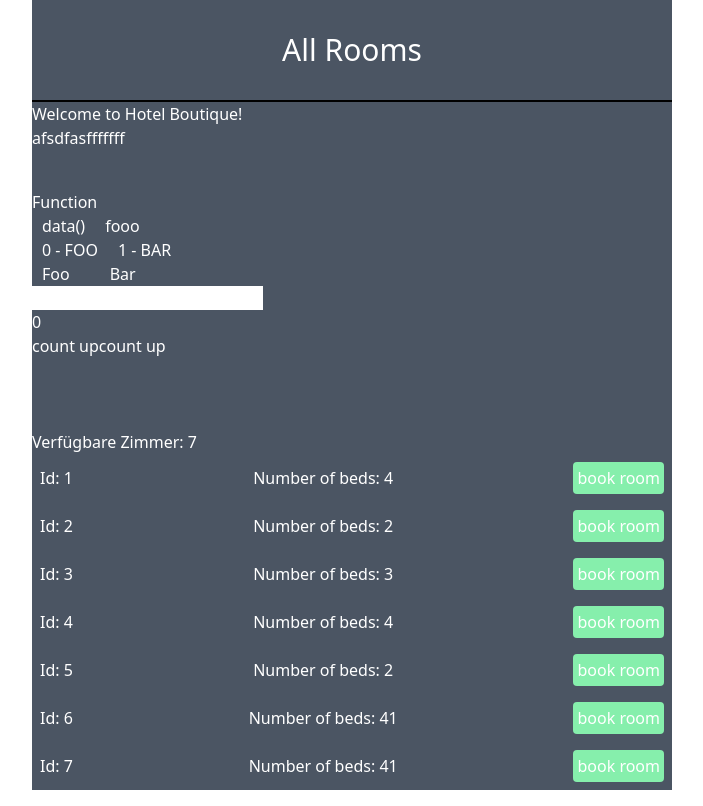
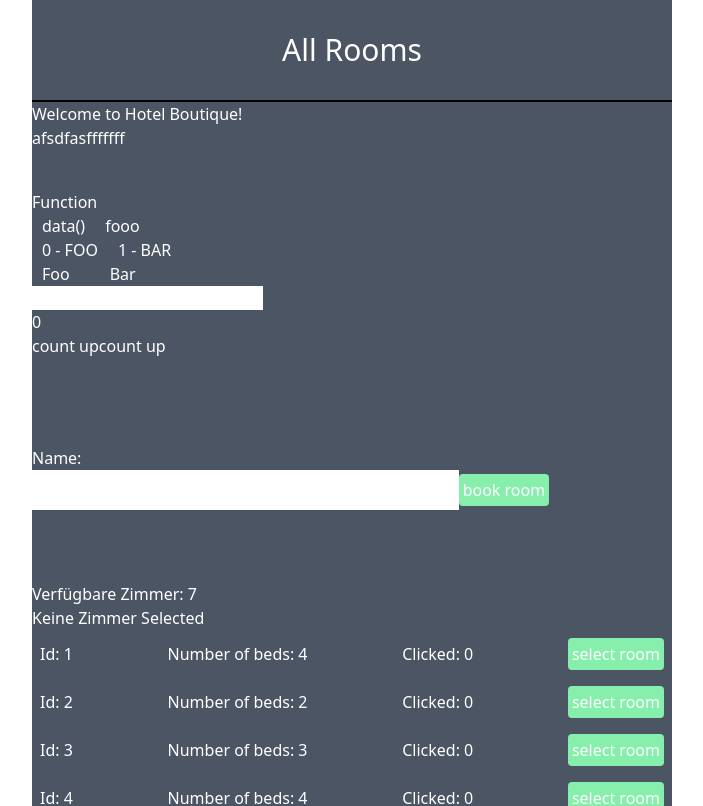
Before and after one commit to Lammer-FH/boutique-hotel-technikum-2024-bb, a Vue app in the folder boutique-hotel-technikum-vue/: page / in a window 1280 px wide. Shown: the top 806 px of the page, without its empty margins (288-991 px from the left). Built offline with nearby package versions, Linux system fonts and the light colour scheme.

Commit message:
last first steps

```diff
--- a/boutique-hotel-technikum-vue/src/App.vue
+++ b/boutique-hotel-technikum-vue/src/App.vue
@@ -5,10 +5,19 @@
     </div>
     <HelloWorld msg="Welcome to Hotel Boutique!"/>
     <br><br><br>
+    <div class="mt-4">
+      <p>Name: </p>
+      <input type="text" class="py-2 w-2/3 text-green-600" v-model="customerName"/>
+      <button class="bg-green-300 py-1 px-1 rounded " @click="bookRoom(customerName)">book room</button>
+    </div>
 
+
+    <br><br><br>
     <p>Verfügbare Zimmer: {{ zimmerListe.length}}</p>
-    <div v-for="room in zimmerListe" :key="room.id">
-      <RoomDetails :roomObject="room" ></RoomDetails>
+    <p v-if="selectedRooms.length > 0">Selected Zimmer: {{ selectedRooms.length}}</p>
+    <p v-else>Keine Zimmer Selected</p>
+    <div v-for="(room, index) in zimmerListe" :key="room.id">
+      <RoomDetails :roomObject="room" :roomIndex="index" @room-index="toggleId" @selectroom-index="selectRoom"></RoomDetails>
     </div>
   </div>
 </template>
@@ -26,14 +35,36 @@ export default {
   data() {
     return {
       zimmerListe: [
-        {id: 1, beds: 4},
-        {id: 2, beds: 2},
-        {id: 3, beds: 3},
-        {id: 4, beds: 4},
-        {id: 5, beds: 2},
-        {id: 6, beds: 41},
-        {id: 7, beds: 41},
-      ]
+        {id: 1, beds: 4, clicked: 0, selected: false},
+        {id: 2, beds: 2, clicked: 0, selected: false},
+        {id: 3, beds: 3, clicked: 0, selected: false},
+        {id: 4, beds: 4, clicked: 0, selected: false},
+        {id: 5, beds: 2, clicked: 0, selected: false},
+        {id: 6, beds: 4, clicked: 0, selected: false},
+        {id: 7, beds: 4, clicked: 0, selected: false},
+      ],
+      customerName: ""
+    }
+  }, methods: {
+    toggleId(index) {
+      this.zimmerListe[index].clicked++;
+    },
+    selectRoom(index) {
+      this.zimmerListe[index].selected=!this.zimmerListe[index].selected;
+    },
+    bookRoom(customerName) {
+      if(this.customerName.trim() === ""){
+        return;
+      }
+      console.log("room booked for customer " + customerName);
+    }
+  },
+  computed: {
+    selectedRooms() {
+      const selectedRooms = this.zimmerListe.filter( (room) => {
+        return room.selected;
+      });
+      return selectedRooms;
     }
   }
 }
--- a/boutique-hotel-technikum-vue/src/components/RoomDetails.vue
+++ b/boutique-hotel-technikum-vue/src/components/RoomDetails.vue
@@ -2,20 +2,30 @@
 
 export default {
   name: 'RoomDetails',
-  props: ["roomObject"],
+  props: ["roomObject", "roomIndex"],
   data() {
     return {
       room: this.roomObject
     }
   },
-  methods: {}
+  methods: {
+    toggleId() {
+      this.$emit("room-index", this.roomIndex)
+    },
+    selectRoom() {
+      this.$emit("selectroom-index", this.roomIndex)
+    }
+  }
 }
 </script>
 
 <template>
-  <div class="flex justify-between py-2 px-2 items-center">
+  <div class="flex justify-between py-2 px-2 items-center cursor-pointer"
+       :class="{'bg-green-600': this.room.selected}"
+        @click="toggleId">
     <p>Id: {{room.id}}</p>
     <p>Number of beds: {{ room.beds}}</p>
-    <button class="bg-green-300 py-1 px-1 rounded">book room</button>
+    <p>Clicked: {{room.clicked}}</p>
+    <button class="bg-green-300 py-1 px-1 rounded " @click="selectRoom">select room</button>
   </div>
 </template>
```
